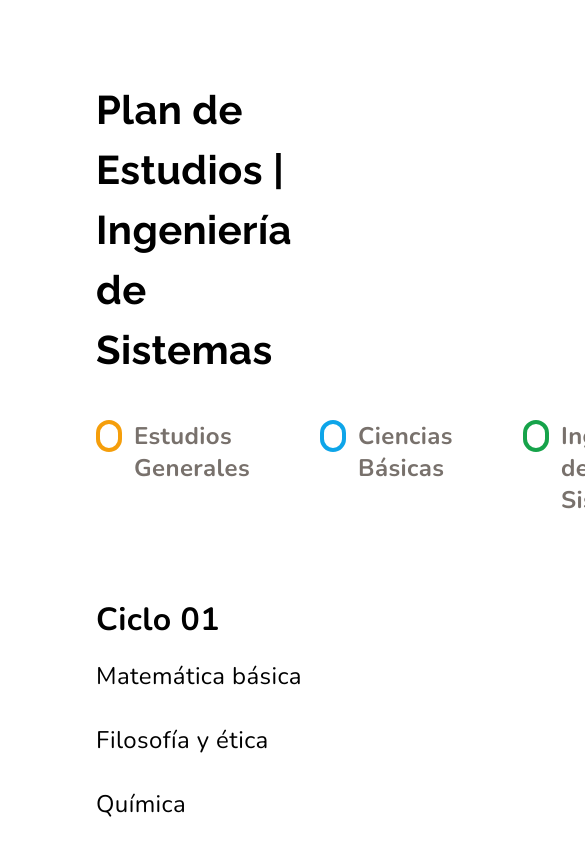
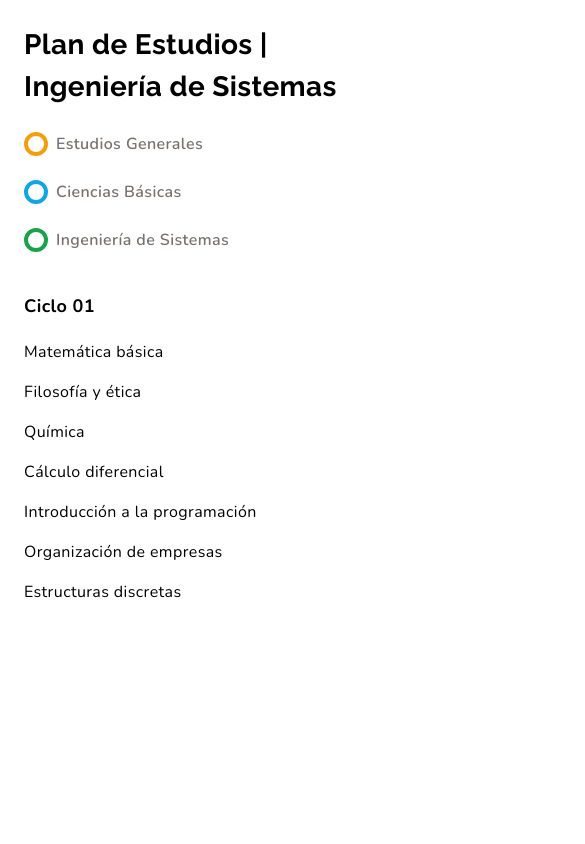
Before and after one commit to RonnyPumaricra/systems-engineering-study-plan, a React (Vite) app: page / in a window 390 px wide. Shown: the top 844 px of the page, 585 px wide, since content can reach past the window. Built offline with nearby package versions, Linux system fonts and the light colour scheme.

Commit message:
Added responsiveness below md

```diff
--- a/src/components/Course.jsx
+++ b/src/components/Course.jsx
@@ -1,6 +1,3 @@
-import { useState } from "react";
-
-
 /** @type {{stroke: string, light: string, primary: string}[]} */
 const courseColors = {
   "EG": {
@@ -54,10 +51,16 @@ export function Course({data, state, handleClick, isSelected, className}) {
   }
 
   return (
-    <li className={`text-2xl p-4 relative ${bgColor} ${className}`} onClick={() => handleClick()}>
+    <li
+      className={
+        `text-2xl max-2xl:text-xl max-md:text-base
+        p-4 max-md:p-2 relative ${bgColor} ${className}`
+      }
+      onClick={() => handleClick()}
+    >
       {data.name}
-      <div className={`absolute w-2 inset-y-0 left-0 ${strokeColor}`}></div>
-      <div className={`absolute w-2 inset-y-0 right-0 ${strokeColor}`}></div>
+      <div className={`absolute w-1 inset-y-0 left-0 ${strokeColor}`}></div>
+      <div className={`absolute w-1 inset-y-0 right-0 ${strokeColor}`}></div>
     </li>
   )
 }
--- a/src/components/MainScreen.jsx
+++ b/src/components/MainScreen.jsx
@@ -18,11 +18,14 @@ export function MainScreen() {
 
   return (
     <div className="relative">
-      <div className="px-24 pt-20">
-        <h2 className="text-[2.5rem] font-serif font-bold mb-10">
+      <div className={
+        `max-md:px-6 max-md:pt-6
+        max-2xl:px-12 max-2xl:pt-12
+        px-24 pt-20`}>
+        <h2 className="max-md:text-[1.75rem] max-2xl:text-[2rem] text-[2.5rem] font-serif font-bold max-md:mb-6 mb-10">
           Plan de Estudios | Ingeniería de Sistemas
         </h2>
-        <div className="flex flex-row gap-16">
+        <div className="flex max-md:flex-col flex-row flex-wrap max-md:gap-6 gap-12">
           <RadioWrapper
             color="amber-500"
             onSelect={() => setSelectedCategories(flipCategory("EG", selectedCategories))}
--- a/src/components/RadioWrapper.jsx
+++ b/src/components/RadioWrapper.jsx
@@ -12,7 +12,7 @@ export function RadioWrapper({color, name, children, onSelect}) {
   };
 
   return (
-    <label className="flex flex-row">
+    <label className="flex flex-row shrink-0">
       <input
         type="checkbox"
         className="hidden"
@@ -24,14 +24,17 @@ export function RadioWrapper({color, name, children, onSelect}) {
       />
       <div
         className={
-          `size-8 mr-3
+          `shrink-0
+          max-md:size-6 max-md:border-3 max-md:mr-2
+          max-2xl:size-7 max-2xl:border-3 max-2xl:mr-2
+          size-8 mr-3
           ${colorsList.border} border-4 rounded-full
           grid place-content-center`}
       >
-        <div className={`size-[18px] rounded-full ${isChecked ? colorsList.bg : ""}`}></div>
+        <div className={`size-[10px] rounded-full ${isChecked ? colorsList.bg : ""}`}></div>
       </div>
 
-      <p className={`text-2xl font-bold ${textColor}`}>{children}</p>
+      <p className={`max-md:text-base max-2xl:text-xl text-2xl font-semibold ${textColor}`}>{children}</p>
     </label>
   )
 }
--- a/src/components/StudyPlan.jsx
+++ b/src/components/StudyPlan.jsx
@@ -15,11 +15,23 @@ export function StudyPlan({selectedCategories}) {
       <div
         className={
           `flex flex-row gap-x-32
+          max-md:px-4 max-md:gap-x-8
+          max-md:pt-4 max-md:mt-6
+          max-2xl:px-8 max-2xl:gap-x-16
+
           pt-8 px-20 mt-12 w-max`}
       >
         {studyPlanData.map((el, i) => (
           <nav key={i}>
-            <h3 className="font-bold text-[2rem] min-w-[432px] max-w-[432px] px-4">{el.name}</h3>
+            <h3 className={
+              `font-bold text-[2rem]
+              max-md:text-lg
+              max-md:px-2
+              max-2xl:text-2xl
+              max-2xl:min-w-[382px] max-2xl:max-w-[382px]
+              min-w-[432px] max-w-[432px]
+              px-4 mb-3`}
+            >{el.name}</h3>
             <ul>
               {el.courses.map((course, ii) => {
                 if (course.type == "E") return null
@@ -46,7 +58,10 @@ export function StudyPlan({selectedCategories}) {
 
                 return (
                   <Course
-                    className="min-w-[432px] max-w-[432px] truncate"
+                    className={
+                      `min-w-[432px] max-w-[432px]
+                      max-2xl:min-w-[382px] max-2xl:max-w-[382px]
+                      truncate`}
                     key={ii}
                     data={course}
                     state={courseState}
--- a/src/components/TitleScreen.jsx
+++ b/src/components/TitleScreen.jsx
@@ -2,11 +2,17 @@ export function TitleScreen() {
 
 
   return (
-    <div className="absolute z-50 inset-0 pt-48 ps-24 animate-[title-screen_2s_ease-in_forwards]">
+    <div
+      className={
+        `absolute z-50 inset-0
+        max-2xl:pt-36 max-2xl:ps-12
+        pt-48 ps-24
+        animate-[title-screen_2s_ease-in_forwards]`}
+    >
       <h1
         className="font-serif text-8xl font-black mb-16 animate-fade-to-left animate-delay-[900ms]"
       >PLAN DE ESTUDIOS</h1>
-      <p className="font-serif text-5xl italic animate-fade-to-left  animate-delay-[1000ms]">Ingenería de sistemas</p>
+      <p className="font-serif text-5xl italic animate-fade-to-left animate-delay-[1000ms]">Ingenería de sistemas</p>
     </div>
   )
 }
--- a/src/css/fonts.css
+++ b/src/css/fonts.css
@@ -42,6 +42,16 @@
   src: url("/fonts/Nunito/Nunito-wght.ttf") format("truetype") tech(variations),
     url("/fonts/Nunito/Nunito-wght.ttf") format("truetype-variations");
 }
+
+@font-face {
+  font-family: "Nunito";
+  font-style: normal;
+  font-weight: 600;
+  src: url("/fonts/Nunito/Nunito-wght.ttf") format("truetype") tech(variations),
+    url("/fonts/Nunito/Nunito-wght.ttf") format("truetype-variations");
+}
+
+
 @font-face {
   font-family: "Nunito";
   font-style: normal;
```
